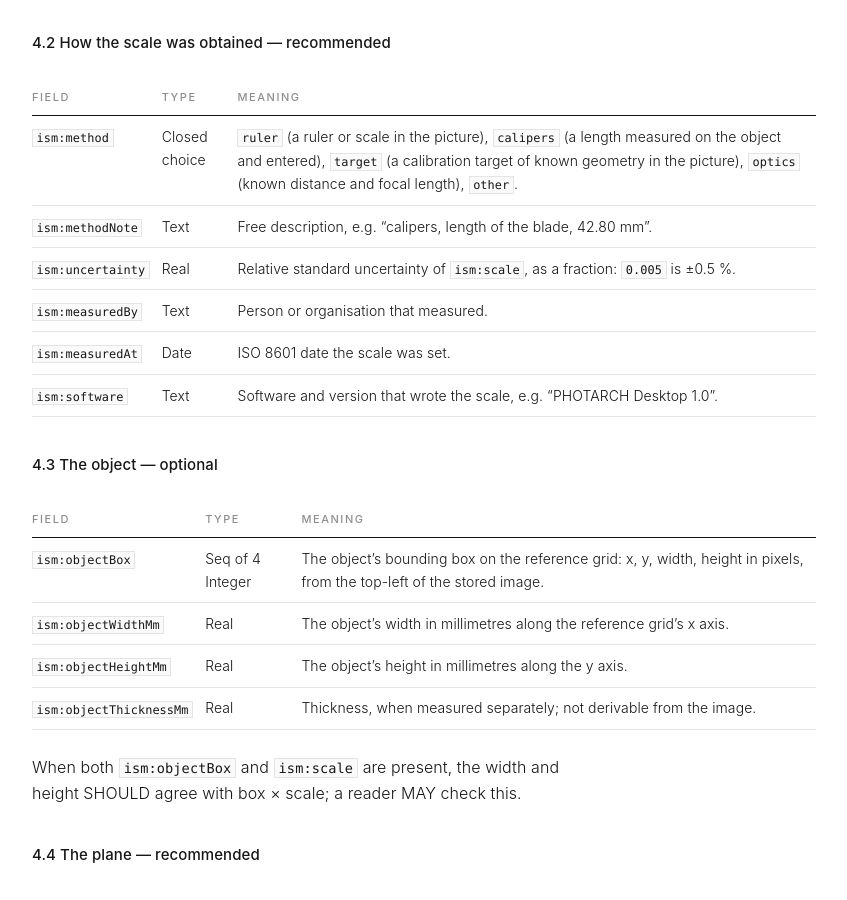
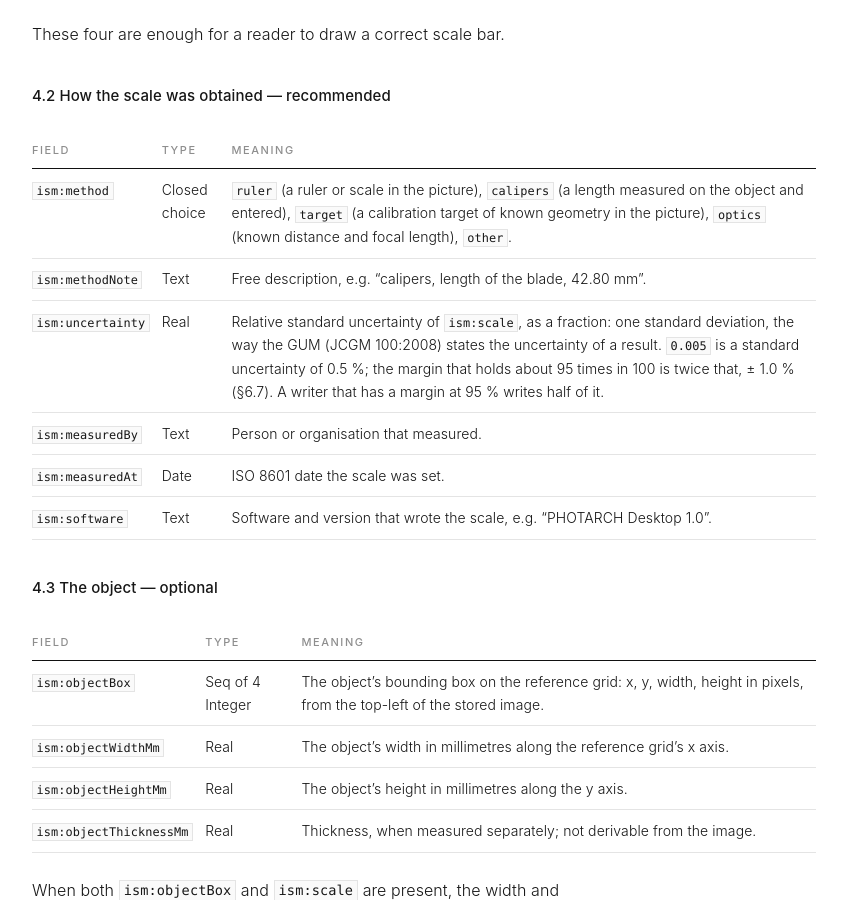
Before and after one commit to image-scale-metadata/image-scale-metadata.github.io, a Jekyll site: the page built from index.md, in a window 1280 px wide and 900 px high, scrolled down 3249 px. Shown: the whole window, without its empty margins (216-1063 px from the left). Built offline with Jekyll 4.4.1, drawn with Linux system fonts in a browser that asks for light colours; some of the changed text lies outside the part shown.

Commit message:
Say that ism:uncertainty is a standard uncertainty, and show it as a 95 % margin
The field held one standard deviation all along, but the example read "0.005 is
±0.5 %" and the viewer showed the stored figure as the ±, so a file the
PHOTARCH app showed as ± 0.8 % appeared here as ± 0.4 %. §4.2 now says what the
field holds and that a writer with a 95 % margin writes half of it; a new §6.7
asks readers to show twice it, at about 95 % (GUM, k = 2), and say so. The
viewer does, beside the standard uncertainty. The meaning of the field is
unchanged, so this stays 0.1.

Co-Authored-By: Claude Opus 5.5 <noreply@anthropic.com>

```diff
--- a/index.md
+++ b/index.md
@@ -7,6 +7,8 @@ title: Image Scale Metadata (ISM) 0.1
 
 **Status:** draft for comment, 21 September 2026. **Comments welcome** — open an
 [issue](https://github.com/image-scale-metadata/image-scale-metadata.github.io/issues).
+Clarified 6 October 2026: what `ism:uncertainty` holds, and how a reader shows it as a
+margin (§4.2, §6.7). The field's meaning is unchanged.
 "Image Scale Metadata" is a working name.
 
 **Editor:** Daniel Lindskog (PHOTARCH).
@@ -106,7 +108,7 @@ These four are enough for a reader to draw a correct scale bar.
 |---|---|---|
 | `ism:method` | Closed choice | `ruler` (a ruler or scale in the picture), `calipers` (a length measured on the object and entered), `target` (a calibration target of known geometry in the picture), `optics` (known distance and focal length), `other`. |
 | `ism:methodNote` | Text | Free description, e.g. "calipers, length of the blade, 42.80 mm". |
-| `ism:uncertainty` | Real | Relative standard uncertainty of `ism:scale`, as a fraction: `0.005` is ±0.5 %. |
+| `ism:uncertainty` | Real | Relative standard uncertainty of `ism:scale`, as a fraction: one standard deviation, the way the GUM (JCGM 100:2008) states the uncertainty of a result. `0.005` is a standard uncertainty of 0.5 %; the margin that holds about 95 times in 100 is twice that, ± 1.0 % (§6.7). A writer that has a margin at 95 % writes half of it. |
 | `ism:measuredBy` | Text | Person or organisation that measured. |
 | `ism:measuredAt` | Date | ISO 8601 date the scale was set. |
 | `ism:software` | Text | Software and version that wrote the scale, e.g. "PHOTARCH Desktop 1.0". |
@@ -167,6 +169,10 @@ measurement they display.
    change it; `ism:objectBox` is given on the stored grid and MUST be rotated with the
    image when drawn.
 6. A reader SHOULD show the method and uncertainty when it shows a measurement.
+7. `ism:uncertainty` is a standard uncertainty, not a margin. A reader that shows it as a
+   margin (±) SHOULD show twice it — the expanded uncertainty with coverage factor k = 2,
+   about 95 % (GUM §6) — and say so: "± 1.0 % (95 %)". The stored figure shown as ± would
+   claim the scale twice as certain as it is.
 
 ## 7. Mappings to what already exists
 
```
Also changed, not shown: viewer/viewer.js (+8 -5 lines).
